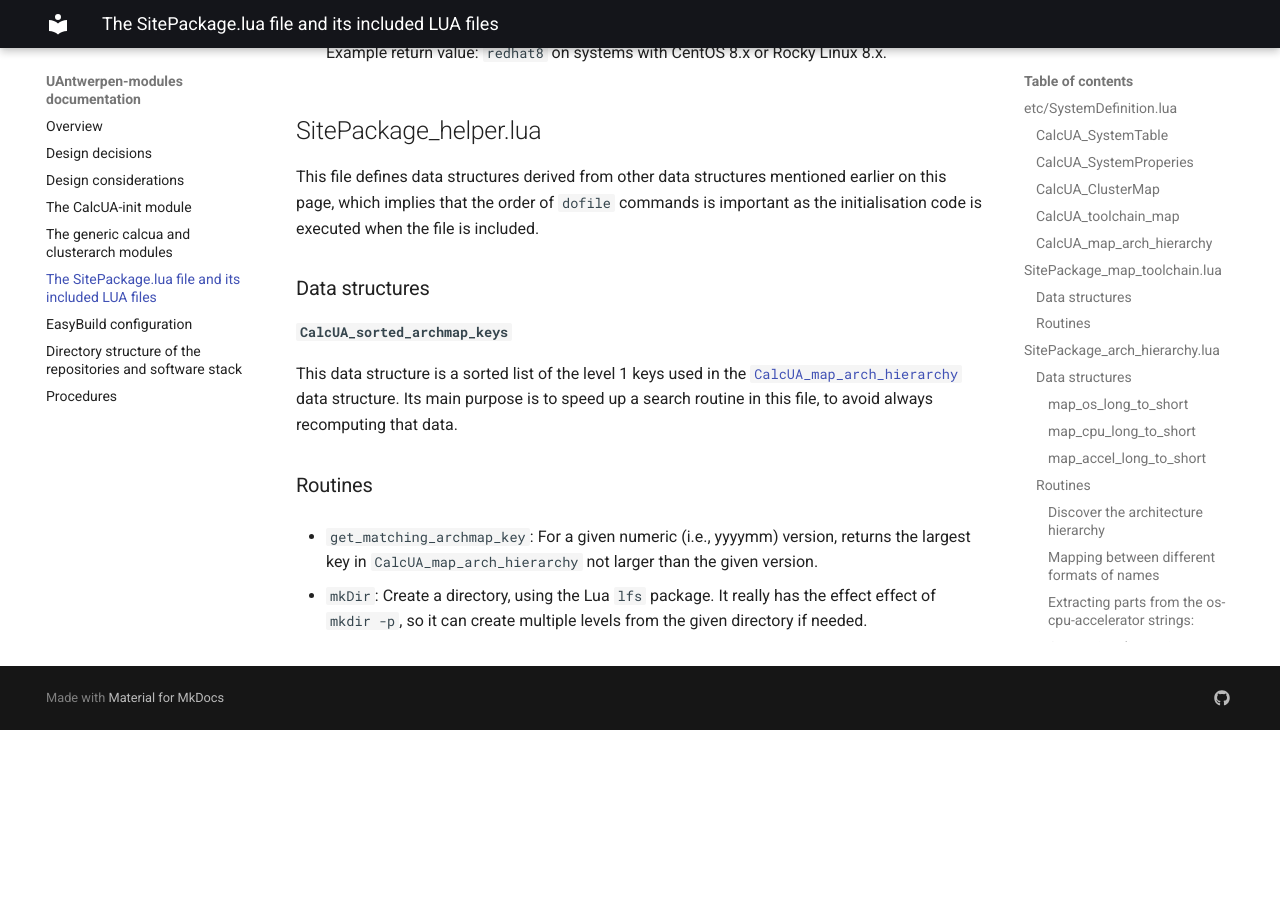
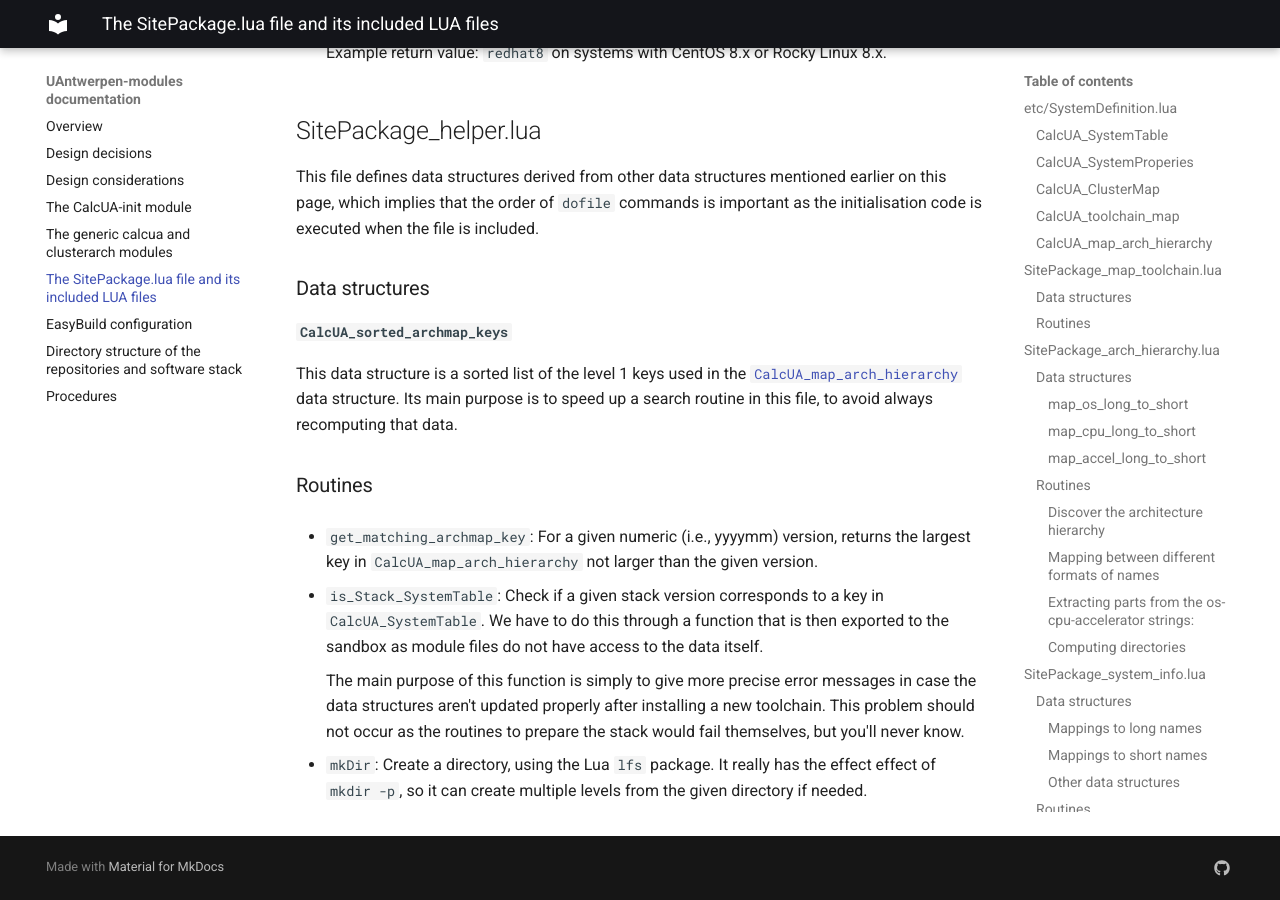
Before and after one commit to hpcuantwerpen/UAntwerpen-modules, an MkDocs documentation site: the page built from docs/docs-mkdocs/SitePackage.md, in a window 1280 px wide and 900 px high, scrolled down 8933 px. Built offline with MkDocs 1.6.1 and Material for MkDocs 9.7.7, drawn with Linux system fonts in a browser that asks for light colours; before the commit the page ends 9663 px from its top, so only the background shows below that.

Commit message:
Work on the implementation of the arch module (not complete), with additions to the documentation to match the work.

```diff
--- a/docs/docs-mkdocs/SitePackage.md
+++ b/docs/docs-mkdocs/SitePackage.md
@@ -448,6 +448,15 @@
 -   `get_matching_archmap_key`: For a given numeric (i.e., yyyymm) version, returns
     the largest key in `CalcUA_map_arch_hierarchy` not larger than the given version.
 
+-   `is_Stack_SystemTable`: Check if a given stack version corresponds to a key in
+    `CalcUA_SystemTable`. We have to do this through a function that is then exported
+    to the sandbox as module files do not have access to the data itself.
+
+    The main purpose of this function is simply to give more precise error messages
+    in case the data structures aren't updated properly after installing a new toolchain.
+    This problem should not occur as the routines to prepare the stack would fail themselves,
+    but you'll never know.
+
 -   `mkDir`: Create a directory, using the Lua `lfs` package. It really has the effect
     effect of `mkdir -p`, so it can create multiple levels from the given directory if
     needed.
```
Also changed, not shown: 3 other files.
